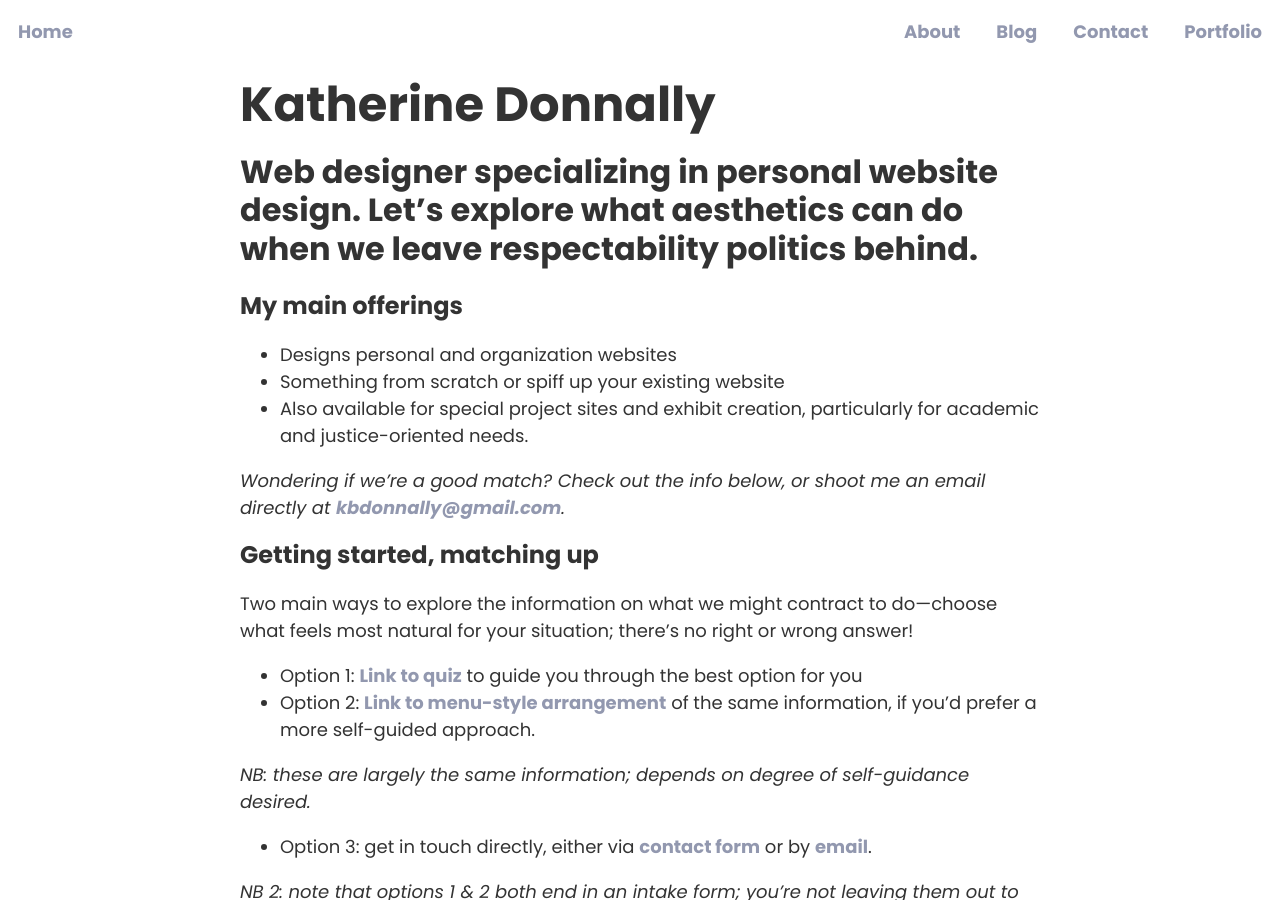
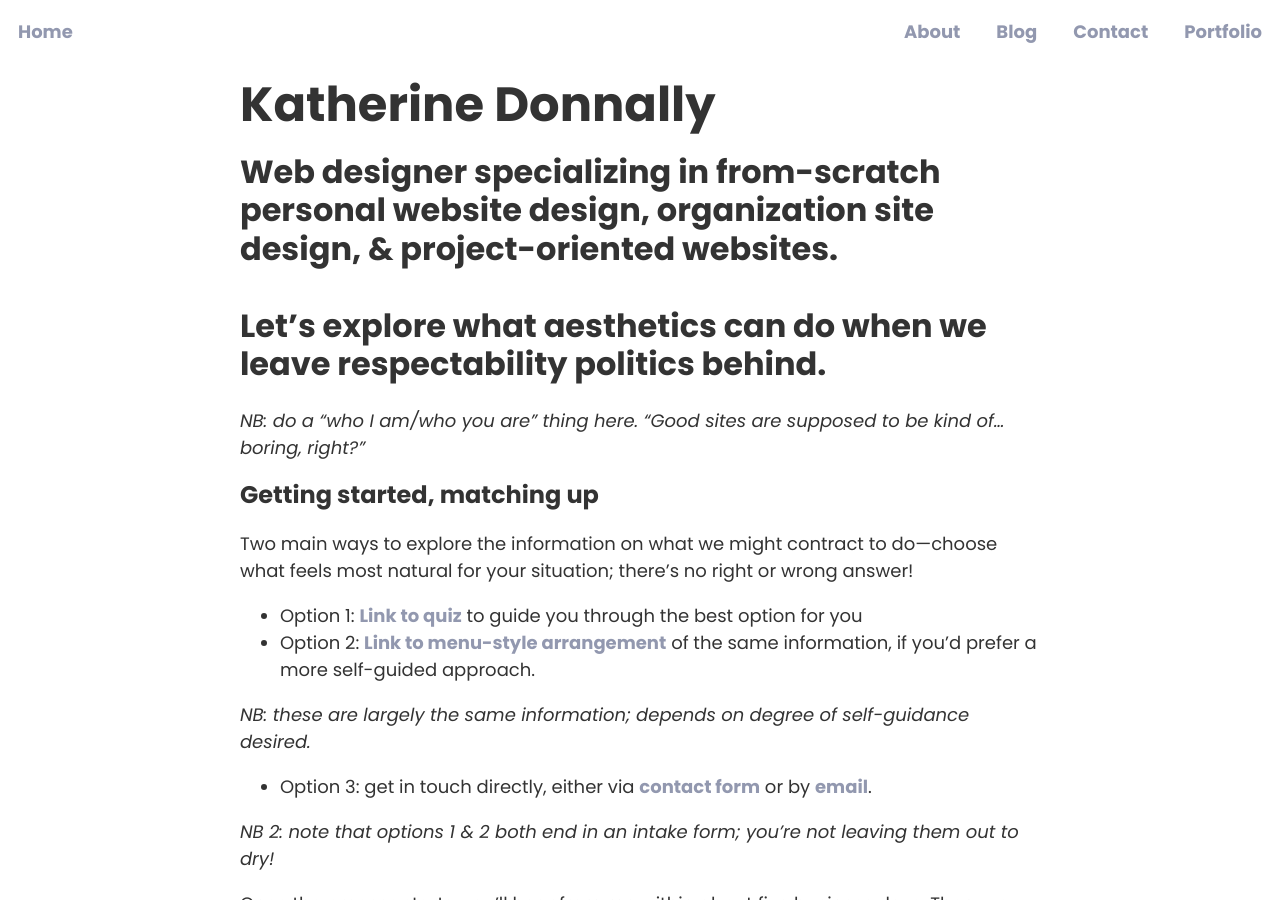
Before and after one commit to kbdonnally/katherinedoes.design, a Jekyll site: the page built from index.md, in a window 1280 px wide and 900 px high. Built offline with Jekyll 4.4.1, drawn with Linux system fonts in a browser that asks for light colours; some web fonts are replaced; our own code applies the rules of GitHub Pages for plain Markdown files.

Commit message:
Update text on home & hire me pages

```diff
--- a/index.md
+++ b/index.md
@@ -4,17 +4,10 @@ layout: default
 
 # Katherine Donnally
 
-## Web designer specializing in personal website design. <!-- Custom code maverick & CSS artist. --> Let's explore what aesthetics can do when we leave respectability politics behind. <!-- come figure out what you like with me. -->
+{:.home__subtitle}
+## Web designer specializing in from-scratch personal website design, organization site design, &amp; project-oriented websites. <br/><br/> Let's explore what aesthetics can do when we leave respectability politics behind.
 
-
-### My main offerings
-
-- Designs personal and organization websites
-- Something from scratch or spiff up your existing website
-- Also available for special project sites and exhibit creation, particularly for academic and justice-oriented needs.
-
-*Wondering if we're a good match? Check out the info below, or shoot me an email directly at [kbdonnally@gmail.com]({{ site.data.contact.email.url }}).*
-
+*NB: do a "who I am/who you are" thing here. "Good sites are supposed to be kind of... boring, right?"*
 
 ### Getting started, matching up
 
```
Also changed, not shown: pages/real/hire-me.md (+8 -0 lines).
